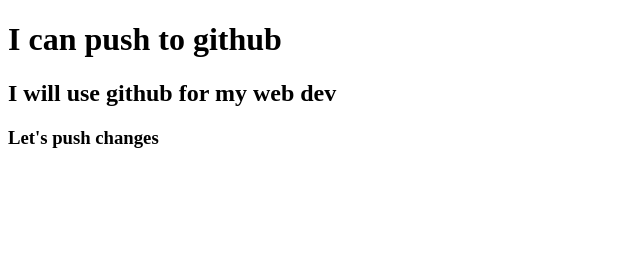
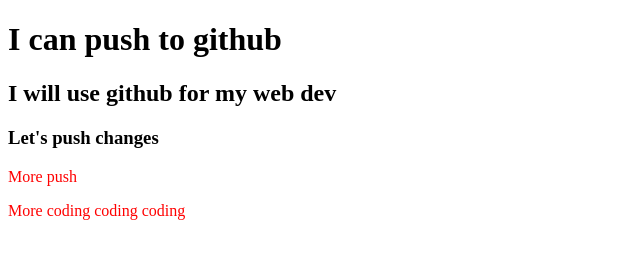
Before and after one commit to forhadakbar/test-repo, a plain HTML site: page index.html in a window 1280 px wide. Shown: the whole page, without its empty margins (0-640 px from the left). Drawn offline with Linux system fonts and the light colour scheme.

Commit message:
2nd commit

```diff
--- a/index.html
+++ b/index.html
@@ -5,12 +5,15 @@
     <meta http-equiv="X-UA-Compatible" content="IE=edge">
     <meta name="viewport" content="width=device-width, initial-scale=1.0">
     <title>Git repo test</title>
+    <link rel="stylesheet" href="style.css">
 </head>
 <body>
 
     <h1>I can push to github</h1>
     <h2>I will use github for my web dev</h2>
     <h3>Let's push changes</h3>
+    <p>More push</p>
+    <p>More coding coding coding</p>
 
 
 </body>
--- /dev/null
+++ b/style.css
@@ -0,0 +1,3 @@
+p{
+    color:red;
+}
```
